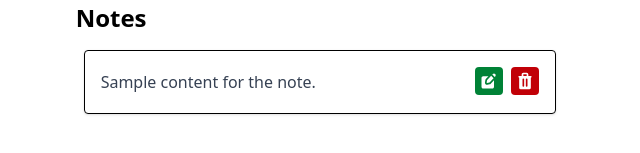
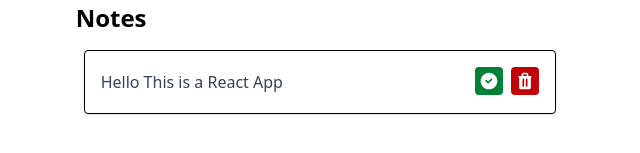
Before and after one commit to AbdoXCode/to_do_list, a React (Vite) app: page / in a window 1280 px wide. Shown: the part 367-520 px from the top of the page, without its empty margins (320-960 px from the left). Built offline with nearby package versions, Linux system fonts and the light colour scheme.

Commit message:
Implement note management features: add, delete, and completed update Input and AddNoteButton components for state handling

```diff
--- a/src/App.jsx
+++ b/src/App.jsx
@@ -1,16 +1,56 @@
 import Input from "./components/Input";
 import AddNoteButton from "./components/AddNoteButton";
 import Note from "./components/Note";
+import { useEffect, useState } from "react";
 
 export default function App() {
+  const [notes, setNotes] = useState([
+    {
+      id: 1,
+      content: "Hello This is a React App",
+      completed: false,
+    },
+  ]);
+  const [inputValue, setInputValue] = useState("");
+
+  function addNote(content) {
+    const newNote = {
+      id: notes.length + 1,
+      content: content,
+      completed: false,
+    };
+    setNotes([...notes, newNote]);
+    setInputValue("");
+  }
+  function deleteNote(id) {
+    setNotes((prev) => prev.filter((note) => note.id != id));
+  }
+  function toggleCompleted(id) {
+    setNotes((prev) =>
+      prev.map((note) =>
+        note.id === id ? { ...note, completed: !note.completed } : note
+      )
+    );
+  }
+
   return (
     <main className="flex justify-center items-center h-screen">
       <div>
-        <Input />
-        <AddNoteButton />
+        <Input value={inputValue} onChange={setInputValue} />
+        <AddNoteButton onAdd={() => addNote(inputValue)} />
         <section>
           <h2 className="text-2xl font-bold mb-4 mt-4">Notes</h2>
-          <Note title="Sample Title" content="Sample content for the note." />
+          {notes.map((note) => (
+            <Note
+              key={note.id}
+              content={note.content}
+              completed={note.completed}
+              onDel={() => deleteNote(note.id)}
+              onComp={() => {
+                toggleCompleted(note.id);
+              }}
+            />
+          ))}
         </section>
       </div>
     </main>
--- a/src/components/AddNoteButton.jsx
+++ b/src/components/AddNoteButton.jsx
@@ -1,6 +1,9 @@
-export default function AddNoteButton() {
+export default function AddNoteButton(props) {
   return (
-    <button className="bg-green-600 text-white border px-2 py-1 rounded-sm outline-0 hover:bg-green-700 hover:cursor-pointer">
+    <button
+      onClick={props.onAdd}
+      className="bg-green-600 text-white border px-2 py-1 rounded-sm outline-0 hover:bg-green-700 hover:cursor-pointer"
+    >
       Add Note
     </button>
   );
--- a/src/components/Input.jsx
+++ b/src/components/Input.jsx
@@ -1,7 +1,9 @@
-export default function Input() {
+export default function Input(props) {
   return (
     <input
       type="text"
+      value={props.value}
+      onChange={(e) => props.onChange(e.target.value)}
       className="w-sm border rounded-sm outline-0 px-2 py-1 m-2"
       placeholder="Enter your note"
     />
--- a/src/components/Note.jsx
+++ b/src/components/Note.jsx
@@ -2,9 +2,18 @@ export default function Note(props) {
   return (
     <section>
       <article className="flex justify-between items-center max-w-120 border p-4 rounded-sm mb-4 shadow-sm hover:shadow-md transition-shadow duration-200 m-2">
-        <p className="text-gray-700 break-words">{props.content}</p>
+        <p
+          className={`text-gray-700 break-words ${
+            props.completed ? "line-through" : ""
+          }`}
+        >
+          {props.content}
+        </p>
         <div>
-          <button className="border-0 p-1 rounded-sm bg-green-700 hover:bg-green-800 cursor-pointer outline-0 mr-2">
+          <button
+            onClick={props.onComp}
+            className="border-0 p-1 rounded-sm bg-green-700 hover:bg-green-800 cursor-pointer outline-0 mr-2"
+          >
             <svg
               className="w-5 h-5 text-white dark:text-white"
               aria-hidden="true"
@@ -15,18 +24,16 @@ export default function Note(props) {
               viewBox="0 0 24 24"
             >
               <path
-                fill-rule="evenodd"
-                d="M11.32 6.176H5c-1.105 0-2 .949-2 2.118v10.588C3 20.052 3.895 21 5 21h11c1.105 0 2-.948 2-2.118v-7.75l-3.914 4.144A2.46 2.46 0 0 1 12.81 16l-2.681.568c-1.75.37-3.292-1.263-2.942-3.115l.536-2.839c.097-.512.335-.983.684-1.352l2.914-3.086Z"
-                clip-rule="evenodd"
-              />
-              <path
-                fill-rule="evenodd"
-                d="M19.846 4.318a2.148 2.148 0 0 0-.437-.692 2.014 2.014 0 0 0-.654-.463 1.92 1.92 0 0 0-1.544 0 2.014 2.014 0 0 0-.654.463l-.546.578 2.852 3.02.546-.579a2.14 2.14 0 0 0 .437-.692 2.244 2.244 0 0 0 0-1.635ZM17.45 8.721 14.597 5.7 9.82 10.76a.54.54 0 0 0-.137.27l-.536 2.84c-.07.37.239.696.588.622l2.682-.567a.492.492 0 0 0 .255-.145l4.778-5.06Z"
-                clip-rule="evenodd"
+                fillRule="evenodd"
+                d="M2 12C2 6.477 6.477 2 12 2s10 4.477 10 10-4.477 10-10 10S2 17.523 2 12Zm13.707-1.293a1 1 0 0 0-1.414-1.414L11 12.586l-1.793-1.793a1 1 0 0 0-1.414 1.414l2.5 2.5a1 1 0 0 0 1.414 0l4-4Z"
+                clipRule="evenodd"
               />
             </svg>
           </button>
-          <button className="border-0 p-1 rounded-sm bg-red-700 hover:bg-red-800 cursor-pointer outline-0">
+          <button
+            onClick={props.onDel}
+            className="border-0 p-1 rounded-sm bg-red-700 hover:bg-red-800 cursor-pointer outline-0"
+          >
             <svg
               className="w-5 h-5 text-white dark:text-white"
               aria-hidden="true"
@@ -37,9 +44,9 @@ export default function Note(props) {
               viewBox="0 0 24 24"
             >
               <path
-                fill-rule="evenodd"
+                fillRule="evenodd"
                 d="M8.586 2.586A2 2 0 0 1 10 2h4a2 2 0 0 1 2 2v2h3a1 1 0 1 1 0 2v12a2 2 0 0 1-2 2H7a2 2 0 0 1-2-2V8a1 1 0 0 1 0-2h3V4a2 2 0 0 1 .586-1.414ZM10 6h4V4h-4v2Zm1 4a1 1 0 1 0-2 0v8a1 1 0 1 0 2 0v-8Zm4 0a1 1 0 1 0-2 0v8a1 1 0 1 0 2 0v-8Z"
-                clip-rule="evenodd"
+                clipRule="evenodd"
               />
             </svg>
           </button>
```
